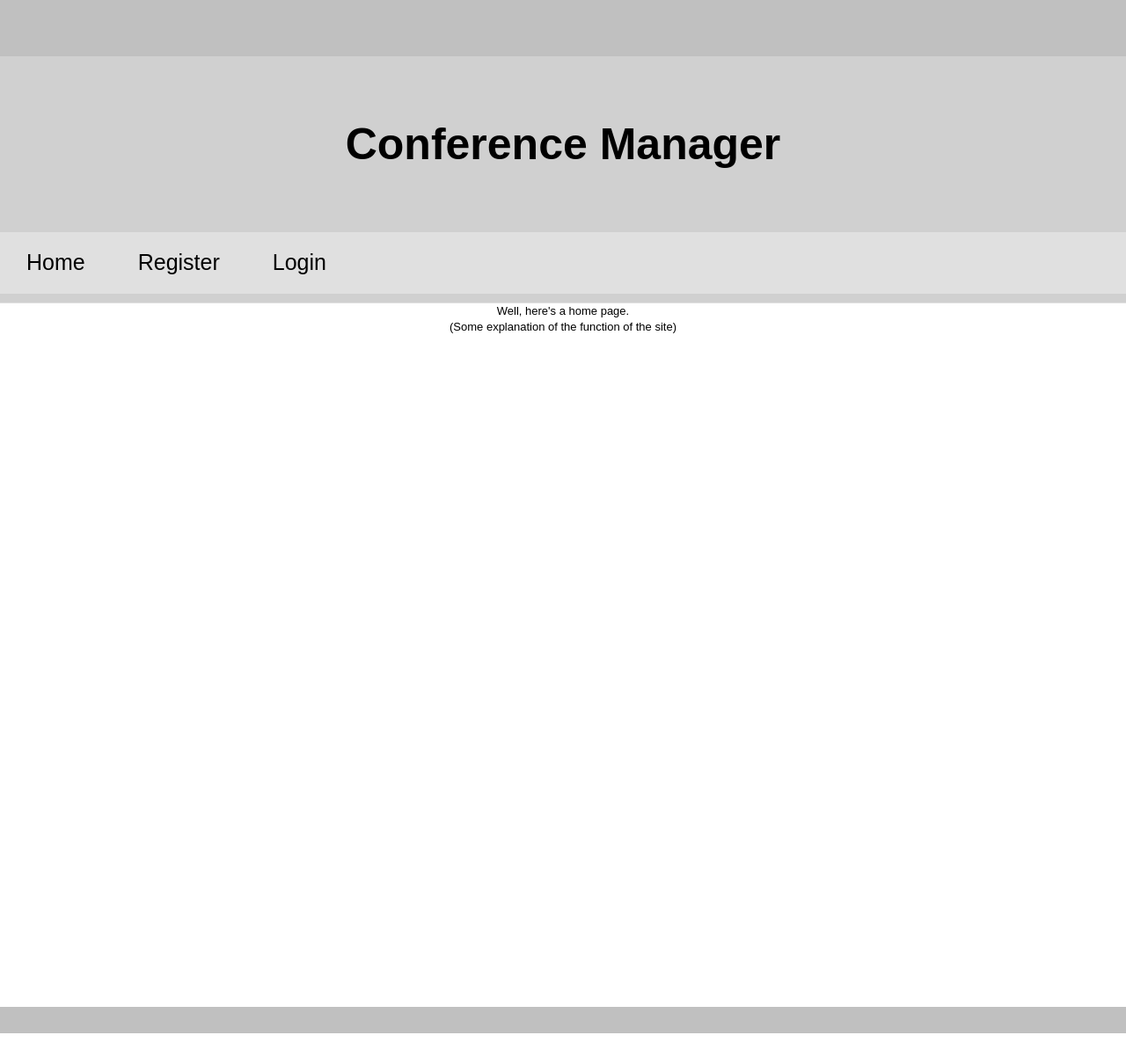
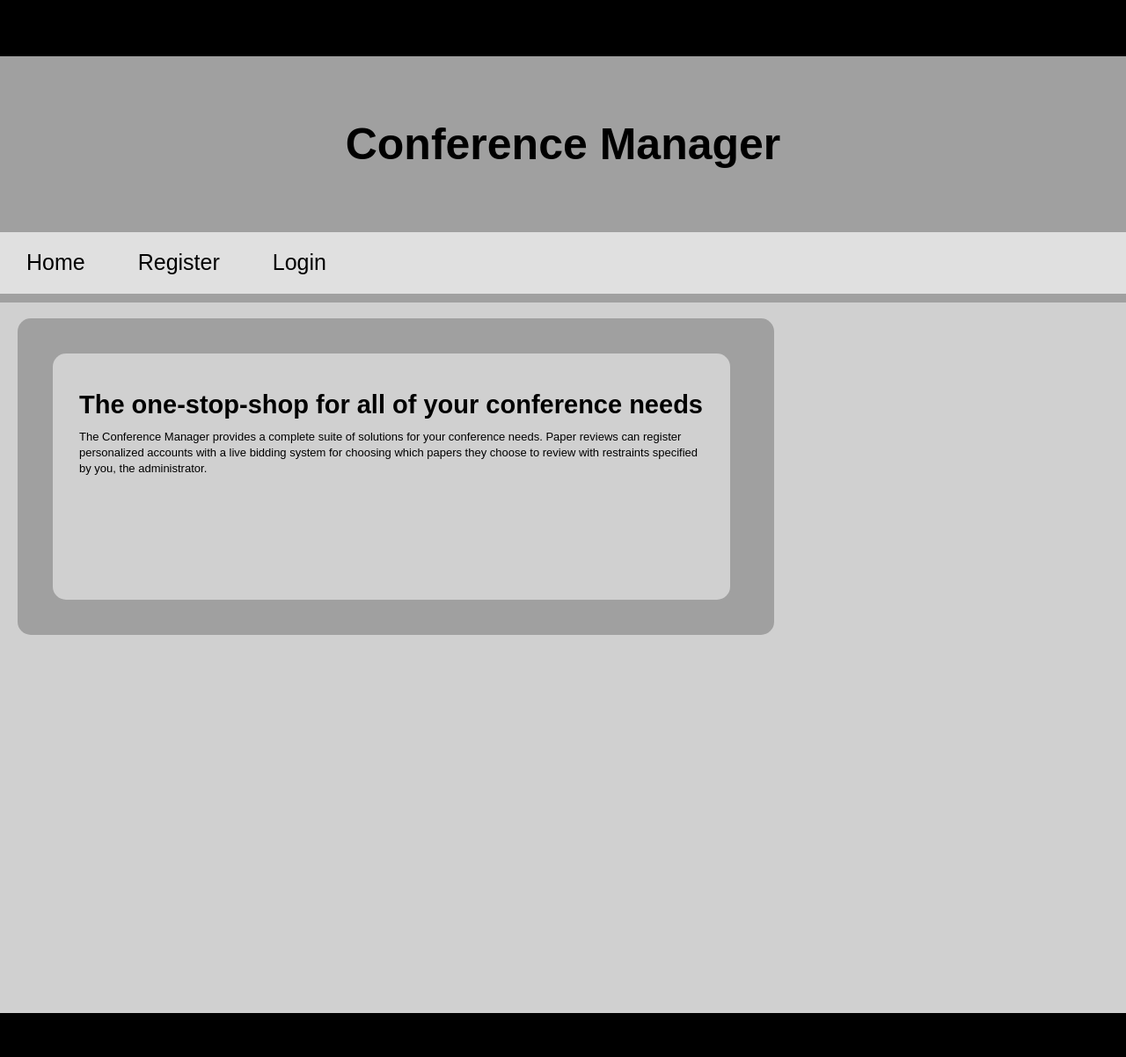
Before and after one commit to PikaJew002/ConferenceManager, a PHP site: page /?page=index in a window 1280 px wide. Shown: the whole page at 88% size. Before the commit the page ends 1175 px from the top, so only its background shows below. Run offline with PHP 8.4, Linux system fonts and the light colour scheme.

Commit message:
Content addition to home page. Playing with div for professional look.

```diff
--- a/inc/index.php
+++ b/inc/index.php
@@ -1,4 +1,12 @@
-<p>
-  Well, here's a home page. <br />
-  (Some explanation of the function of the site)
-</p>
+<div id="container" style="">
+  <div id="header_box">
+    <div id="content">
+      <h1>The one-stop-shop for all of your conference needs</h1>
+      <p>
+        The Conference Manager provides a complete suite of solutions for your conference needs.
+        Paper reviews can register personalized accounts with a live bidding system for choosing
+        which papers they choose to review with restraints specified by you, the administrator.
+      </p>
+    </div>
+  </div>
+</div>
--- a/inc/register.php
+++ b/inc/register.php
@@ -1,3 +1,3 @@
 <p>
-  This is the about page.
+  This is (not) the about page.
 </p>
--- a/style.css
+++ b/style.css
@@ -1,16 +1,16 @@
 body {
-     padding: 30px 0;
-     margin: 0 0 0 0;
-     font: 13px/18px Arial, Helvetica, sans-serif;
-     text-align: center;
-     color: black;
-     background-color: #c0c0c0;
+  padding: 30px 0;
+  margin: 0 0 0 0;
+  font: 13px/18px Arial, Helvetica, sans-serif;
+  text-align: left;
+  color: black;
+  background-color: black;
 }
 
 #main {
   width: 100%;
   margin: 0 0 0 0;
-  background-color: #d0d0d0;
+  background-color: #a0a0a0;
 }
 
 #main #header {
@@ -25,16 +25,15 @@ body {
 }
 
 #main #body {
-  background-color: #e0e0e0;
+  background-color: #d0d0d0;
   width: inherit;
   height: auto;
 }
 
 #main #body #nav {
-  background-color: inherit;
-  width: 100%;
+  background-color: #e0e0e0;  width: 100%;
   height: 70px;
-  border-bottom: 10px solid #d0d0d0;
+  border-bottom: 10px solid #a0a0a0;
   margin-bottom: -12px;
 }
 
@@ -46,7 +45,7 @@ body {
   padding: 25px 30px 27px 30px;
   text-decoration: none;
   font-size: 25px;
-  border-bottom: 10px solid #d0d0d0;
+  border-bottom: 10px solid #a0a0a0;
 }
 
 #main #body #nav a:hover {
@@ -58,7 +57,34 @@ body {
 }
 
 #main #body #content {
-  background-color: #fff;
+  margin: 20px;
+  background-color: #d0d0d0;
   width: 100%;
   height: 800px;
+  box-sizing: border-box;
 }
+
+#main #body #content #container {
+  padding-top: 10px;
+  background-color: #d0d0d0;
+}
+
+#main #body #content #container #header_box {
+  width: 820px;
+  height: 320px;
+  background-color: #a0a0a0;
+  border-radius: 15px;
+  padding: 20px;
+}
+
+#main #body #content #container #header_box #content {
+  width: 770px;
+  height: 280px;
+  background-color: #d0d0d0;
+  border-radius: 15px;
+  padding: 30px;
+}
+
+#main #body #content #container #header_box #content h1 {
+  font-size: 29px;
+}
```
